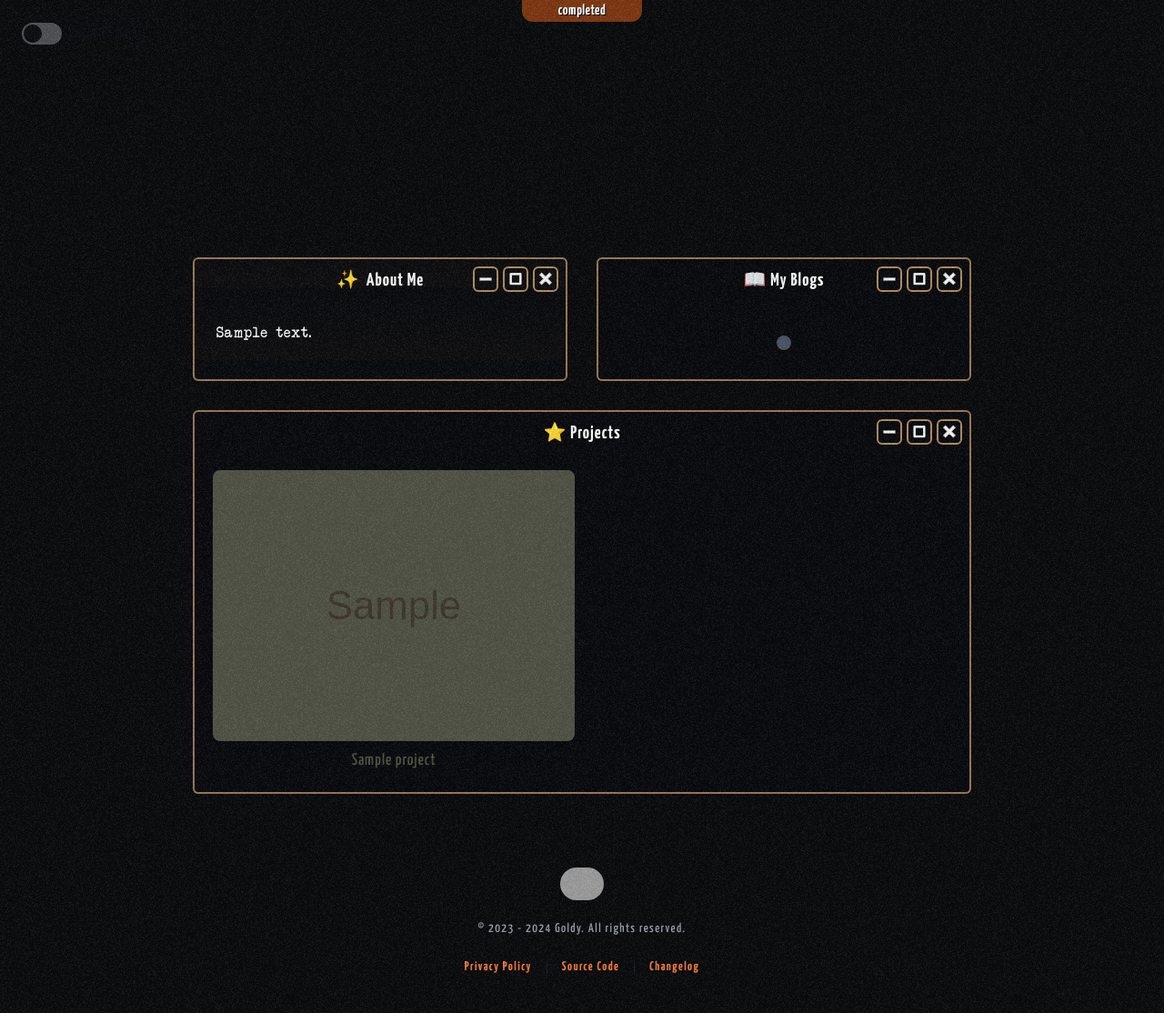
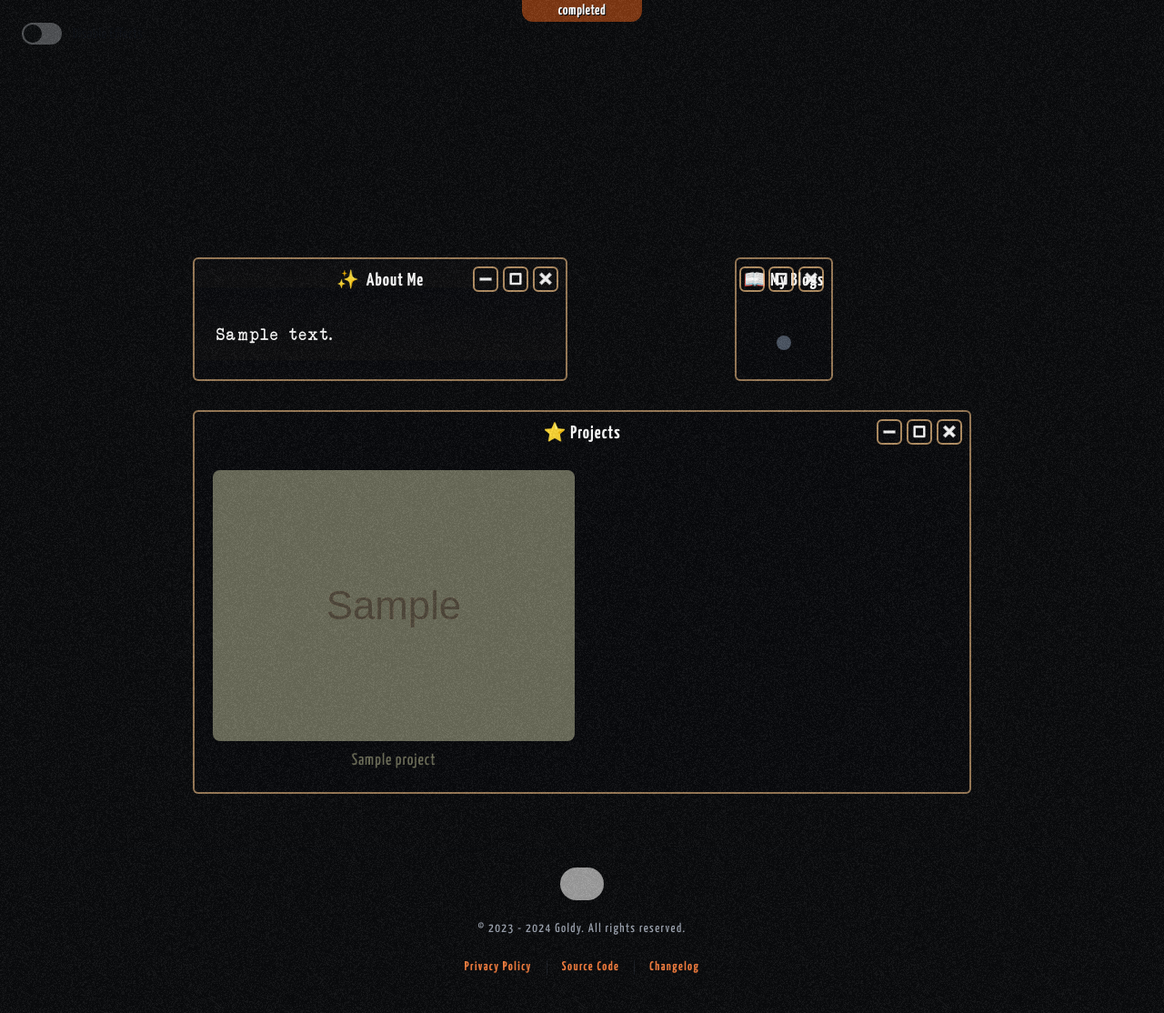
Before and after one commit to THEGOLDENPRO/devgoldy.xyz, a FastAPI app: template templates/index.html in a window 1280 px wide. Shown: the whole page at 91% size. Run offline with FastAPI, Linux system fonts and the light colour scheme; the template is opened without the code that fills it: most values are stand-ins (such as "Sample title", 1, 10 or a date in 2020); grey boxes marked "Sample" are stand-in pictures; style sheets or scripts are compiled from the project's sources; parts of the project's set-up code (start-up, migrations or seed data) failed here and were passed over; grey boxes are pictures that could not be loaded.

Commit message:
feat: add gfe image, improve  projects section, update about me

```diff
--- a/templates/index.html
+++ b/templates/index.html
@@ -111,12 +111,13 @@
                 </div>
             </div>
 
-            <div class="p-6 tablet:p-3 font-typewriter tracking-wider">
+            <div class="p-6 tablet:p-3 font-typewriter text-lg text-[1.05rem] tracking-widest">
                 {{ about_me_content|safe }}
             </div>
 
         </div>
 
+        <div class="flex justify-center items-center">
             <div id="blogs-div" class="bg-goldyDarky bg-opacity-10 rounded-md border-2 border-opacity-60 border-goldyCream h-min">
 
                 <div class="relative pt-1">
@@ -175,6 +176,8 @@
                     </div>
                 </div>
             </div>
+        </div>
+
 
         <div id="projects-div" class="col-span-2 mobile:col-span-1 bg-goldyDarky bg-opacity-10 rounded-md border-2 border-opacity-60 border-goldyCream">
 
@@ -208,14 +211,17 @@
                 </div>
             </div>
 
-            <div class="grid grid-cols-2 mobile:grid-cols-1 gap-4 p-5">
+            <div style="grid-template-rows: masonry;" class="grid grid-cols-2 mobile:columns-1 gap-4 p-5">
                 {% for project in open_source_projects %}
-                <div title="{{ project.description }}" class="opacity-30 hover:opacity-100 sepia hover:sepia-0 transition h-min">
+                <div title="{{ project.description }}" style="order: {{ loop.index }};" class="flex justify-center items-center
+                opacity-40 hover:opacity-100 sepia hover:sepia-0 transition w-full">
+                    <div>
                         <a href="{{ project.git }}">
                             <img src="{{ './image.jpg' if project.image is none else project.image }}"
                             class="transition rounded-lg duration-300 animate-fade-in-faster select-none">
                         </a>
                         <h3 class="mt-2 text-center text-gray-300 text-lg tracking-wider">{{ project.name }}</h3>
+                    </div>
                 </div>
                 {% endfor %}
             </div>
```
Also changed, not shown: markdown/about_me.md (+4 -2 lines), web/images/gfe_showcase.png (added). Lines whose indentation alone changed are shown as unchanged.
